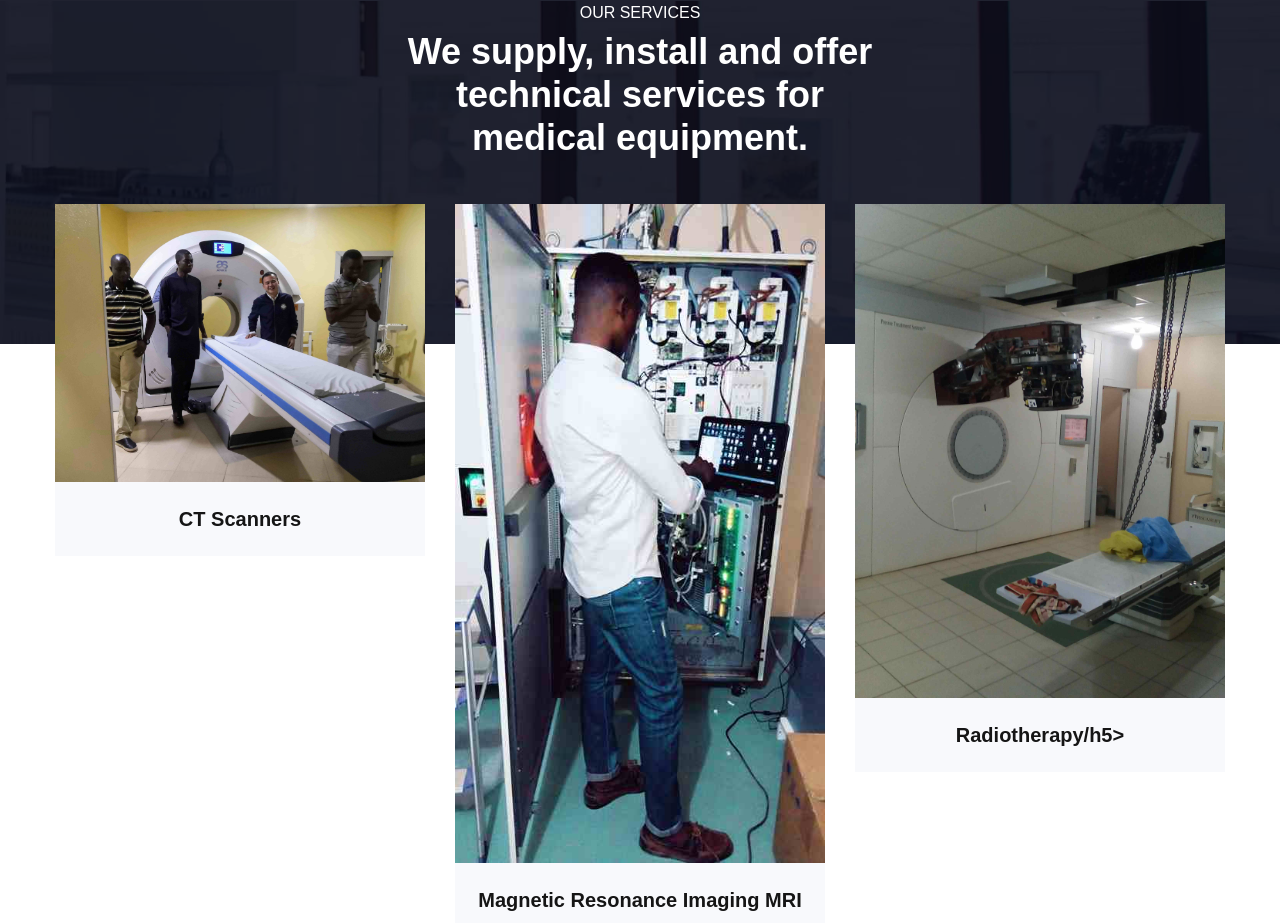
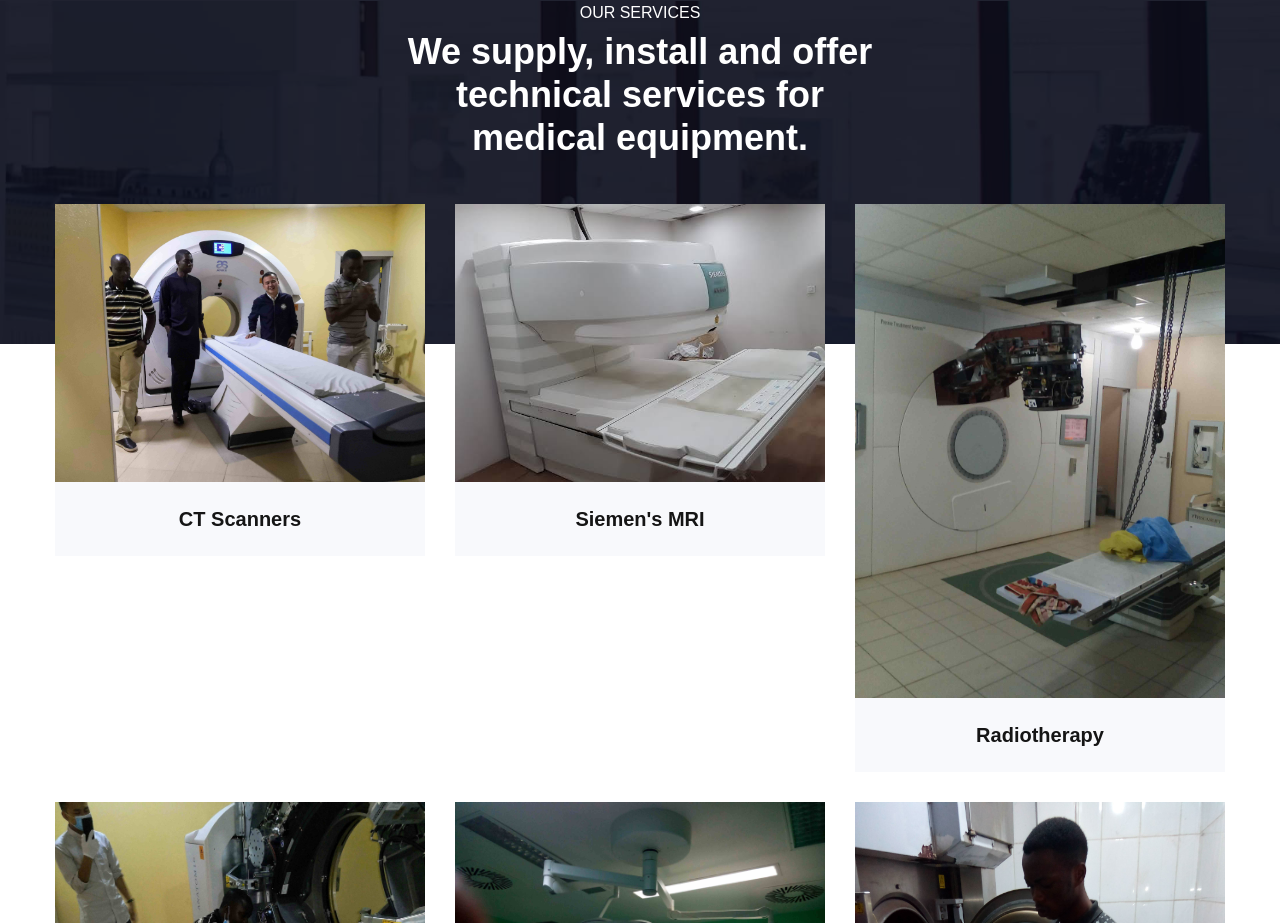
Before and after one commit to Onibenjo/stonymed, a plain HTML site: page about.html in a window 1280 px wide. Shown: the part 1431-2354 px from the top of the page. Drawn offline with Linux system fonts and the light colour scheme; some packages are replaced by stand-ins of ours; a script that the page names is missing; a web font is replaced by a local one.

Commit message:
added siemen image :sparkles:

```diff
--- a/about.html
+++ b/about.html
@@ -239,13 +239,13 @@
                 <figure class="service-thumb">
                   <a href="service-details.html"
                     ><img
-                      data-src="./assets/img/service/magnetRIM.jpg"
+                      data-src="./assets/img/service/siemenMRI.jpeg"
                       alt="StonyMed-Service"
                       class="lazy lazyload"
                   /></a>
 
                   <figcaption class="service-txt">
-                    <h5>Magnetic Resonance Imaging MRI</h5>
+                    <h5>Siemen's MRI</h5>
                   </figcaption>
                 </figure>
 
@@ -275,7 +275,7 @@
                   /></a>
 
                   <figcaption class="service-txt">
-                    <h5>Radiotherapy/h5>
+                    <h5>Radiotherapy</h5>
                   </figcaption>
                 </figure>
 
```
